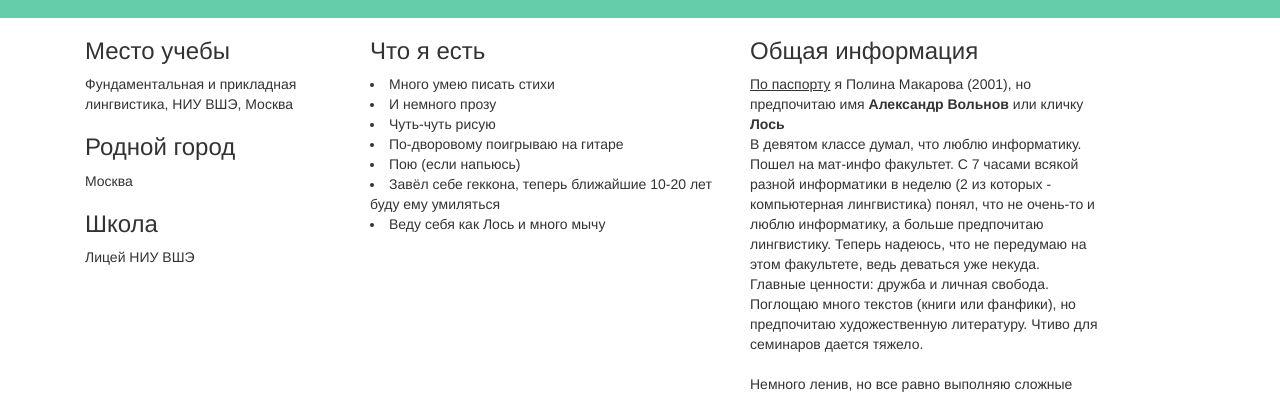
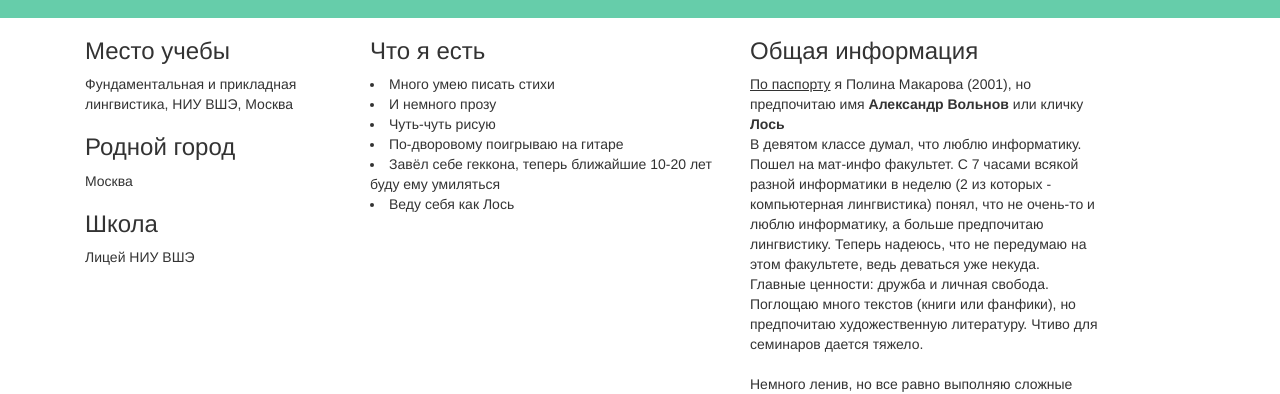
Before and after one commit to PolinaMakarova/mywebpage, a plain HTML site: page index.html in a window 1280 px wide. Shown: the part 412-806 px from the top of the page. Drawn offline with nearby package versions, Linux system fonts and the light colour scheme.

Commit message:
Update index.html

```diff
--- a/index.html
+++ b/index.html
@@ -61,9 +61,8 @@
 						<li> И немного прозу </li>
 						<li> Чуть-чуть рисую </li>
 						<li> По-дворовому поигрываю на гитаре </li>
-						<li> Пою (если напьюсь) </li>
 						<li> Завёл себе геккона, теперь ближайшие 10-20 лет буду ему умиляться </li>
-						<li> Веду себя как Лось и много мычу </li>
+						<li> Веду себя как Лось </li>
 						</article>
 				</div>
 				<div class="col-md-4">
@@ -74,7 +73,7 @@
 Главные ценности: дружба и личная свобода. <br />
 Поглощаю много текстов (книги или фанфики), но предпочитаю художественную литературу. Чтиво для семинаров дается тяжело. <br />
 <br />
-Немного ленив, но все равно выполняю сложные задания, не оставляя на последний момент, заранее <br />
+Немного ленив, но все равно выполняю сложные задания, не оставляя на последний момент, заранее. <br />
 					</article>
 					</div>
 				<div class="col-md-3">
```
